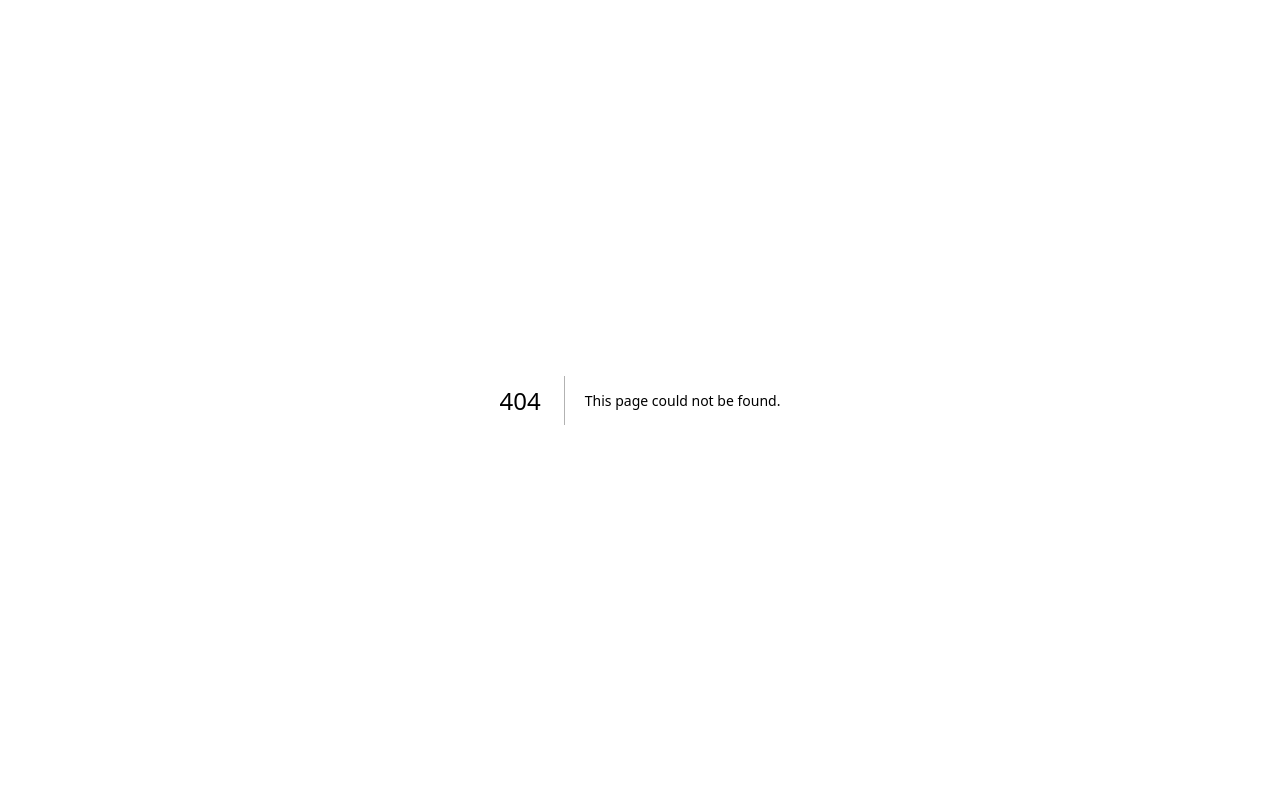
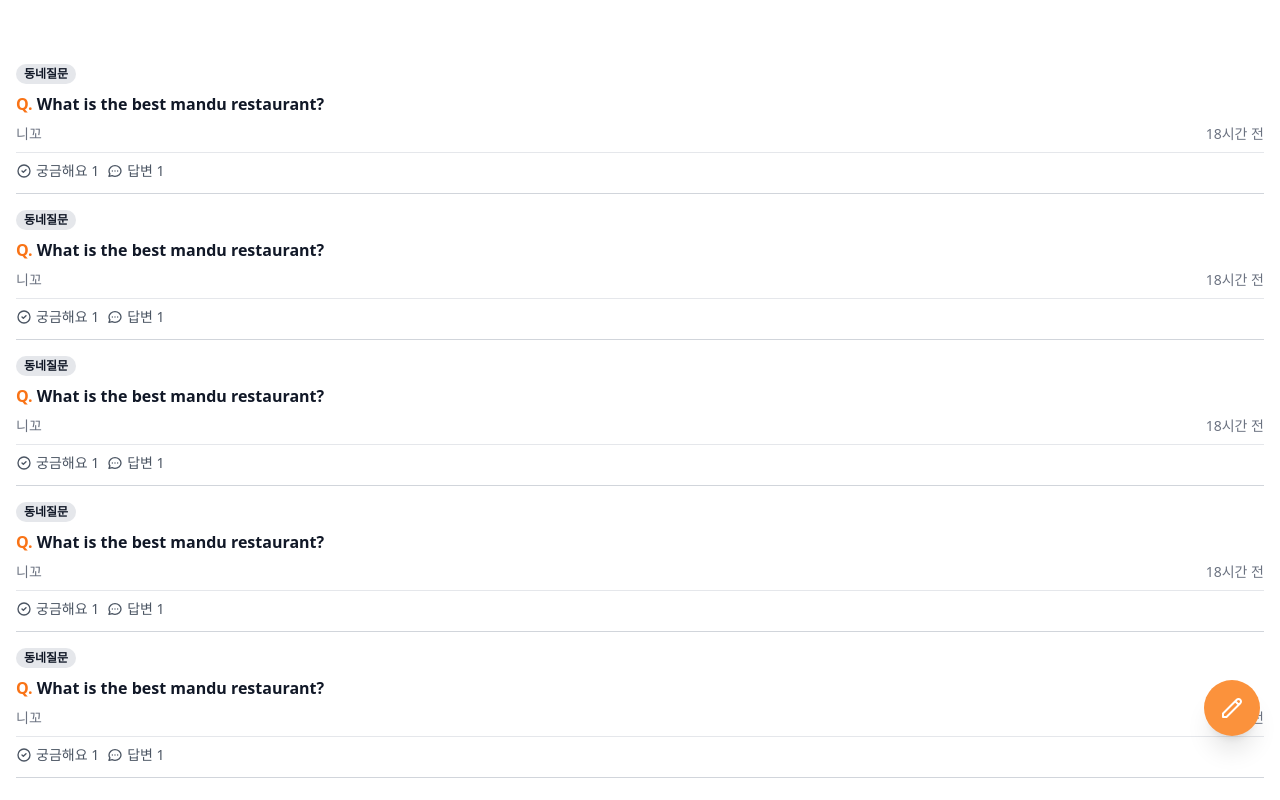
Before and after one commit to JaeHyunLee123/carrot-market-clone-page-router, a Next.js app: page /community in a window 1280 px wide. Before the commit this address had no page. Shown: the top 800 px of the page. Built offline with nearby package versions, Linux system fonts and the light colour scheme.

Commit message:
#5.6 Community UI

```diff
--- a/pages/_app.tsx
+++ b/pages/_app.tsx
@@ -1,8 +1,8 @@
-import '../styles/globals.css'
-import type { AppProps } from 'next/app'
+import "../styles/globals.css";
+import type { AppProps } from "next/app";
 
-function MyApp({ Component, pageProps }: AppProps) {
-  return <Component {...pageProps} />
-}
+const MyApp = ({ Component, pageProps }: AppProps) => {
+  return <Component {...pageProps} />;
+};
 
-export default MyApp
+export default MyApp;
--- a/pages/index.tsx
+++ b/pages/community/index.tsx
@@ -1,25 +1,26 @@
 import type { NextPage } from "next";
 
-const Home: NextPage = () => {
+const Community: NextPage = () => {
   return (
-    <div className="fles flex-col space-y-5 py-10  px-4">
-      {[1, 1, 1, 1, 1, 1, 1, 1, 1, 1, 1, 1].map((_, i) => (
+    <div className="px-4 py-16 relative">
+      {[1, 1, 1, 1, 1].map((v, index) => (
         <div
-          key={i}
-          className="flex border-b pb-4 cursor-pointer justify-between"
+          key={index}
+          className="flex flex-col space-y-2 border-b pb-3  border-gray-300 mb-4"
         >
-          <div className="flex space-x-4">
-            <div className="w-20 aspect-square bg-gray-100 rounded-md" />
-            <div className="pt-2 flex flex-col">
-              <h3 className="text-sm font-medium text-gray-900">
-                New iPhone 14
-              </h3>
-              <span className="text-sm text-gray-500 ">Black</span>
-              <span className="font-medium mt-1 text-gray-900 ">$95</span>
-            </div>
+          <span className="rounded-full w-fit bg-gray-200 text-gray-900 px-2 py-0.5 text-xs font-semibold">
+            동네질문
+          </span>
+          <span className="font-semibold text-gray-900">
+            <span className="text-orange-500">Q.</span> What is the best mandu
+            restaurant?
+          </span>
+          <div className="flex justify-between border-b pb-2">
+            <span className="text-sm text-gray-500">니꼬</span>
+            <span className="text-sm text-gray-500">18시간 전</span>
           </div>
-          <div className="flex justify-end items-end space-x-2">
-            <div className="flex items-center text-sm text-gray-500 space-x-0.5">
+          <div className="flex space-x-2">
+            <span className="flex items-center space-x-1 text-gray-600 text-sm hover:text-gray-700 cursor-pointer">
               <svg
                 className="w-4 h-4"
                 fill="none"
@@ -31,12 +32,12 @@ const Home: NextPage = () => {
                   strokeLinecap="round"
                   strokeLinejoin="round"
                   strokeWidth="2"
-                  d="M4.318 6.318a4.5 4.5 0 000 6.364L12 20.364l7.682-7.682a4.5 4.5 0 00-6.364-6.364L12 7.636l-1.318-1.318a4.5 4.5 0 00-6.364 0z"
+                  d="M9 12l2 2 4-4m6 2a9 9 0 11-18 0 9 9 0 0118 0z"
                 ></path>
               </svg>
-              <span>1</span>
-            </div>
-            <div className="flex items-center text-sm text-gray-500 space-x-0.5">
+              <span>궁금해요 1</span>
+            </span>
+            <span className="flex items-center space-x-1 text-gray-600 text-sm hover:text-gray-700 cursor-pointer">
               <svg
                 className="w-4 h-4"
                 fill="none"
@@ -51,29 +52,30 @@ const Home: NextPage = () => {
                   d="M8 12h.01M12 12h.01M16 12h.01M21 12c0 4.418-4.03 8-9 8a9.863 9.863 0 01-4.255-.949L3 20l1.395-3.72C3.512 15.042 3 13.574 3 12c0-4.418 4.03-8 9-8s9 3.582 9 8z"
                 ></path>
               </svg>
-              <span>1</span>
-            </div>
+              <span>답변 1</span>
+            </span>
           </div>
         </div>
       ))}
       <button className="hover:bg-orange-500 cursor-pointer transition-colors fixed bottom-16 right-5 bg-orange-400 rounded-full p-4 shadow-xl text-white">
         <svg
-          className="h-6 w-6"
+          className="w-6 h-6"
+          fill="none"
+          stroke="currentColor"
+          viewBox="0 0 24 24"
           xmlns="http://www.w3.org/2000/svg"
-          fill="none"
-          viewBox="0 0 24 24"
-          stroke="currentColor"
-          aria-hidden="true"
         >
           <path
+            border-gray-300
             strokeLinecap="round"
             strokeLinejoin="round"
             strokeWidth="2"
-            d="M12 6v6m0 0v6m0-6h6m-6 0H6"
-          />
+            d="M15.232 5.232l3.536 3.536m-2.036-5.036a2.5 2.5 0 113.536 3.536L6.5 21.036H3v-3.572L16.732 3.732z"
+          ></path>
         </svg>
       </button>
     </div>
   );
 };
-export default Home;
+
+export default Community;
--- a/pages/enter.tsx
+++ b/pages/enter.tsx
@@ -1,15 +1,16 @@
 import { useState } from "react";
+import type { NextPage } from "next";
 
 const cls = (...classnames: string[]) => {
   return classnames.join(" ");
 };
 
-export default function Enter() {
+const Enter = (): NextPage => {
   const [method, setMethod] = useState<"email" | "phone">("email");
   const onEmailClick = () => setMethod("email");
   const onPhoneClick = () => setMethod("phone");
   return (
-    <div className="mt-16 mx-4">
+    <div className="py-16 px-4">
       <h3 className="text-3xl font-bold text-center">Enter to Carrot</h3>
       <div className="mt-8">
         <div className="flex flex-col items-center">
@@ -113,4 +114,6 @@ export default function Enter() {
       </div>
     </div>
   );
-}
+};
+
+export default Enter;
--- a/pages/items/[id].tsx
+++ b/pages/items/[id].tsx
@@ -2,7 +2,7 @@ import type { NextPage } from "next";
 
 const ItemDetail: NextPage = () => {
   return (
-    <div className="flex flex-col px-4 py-6">
+    <div className="flex flex-col px-4 py-16">
       <div>
         <div className="w-full h-96 bg-gray-400" />
         <div className="flex  cursor-pointer mt-5 border-b pb-4 items-center space-x-4">
```
